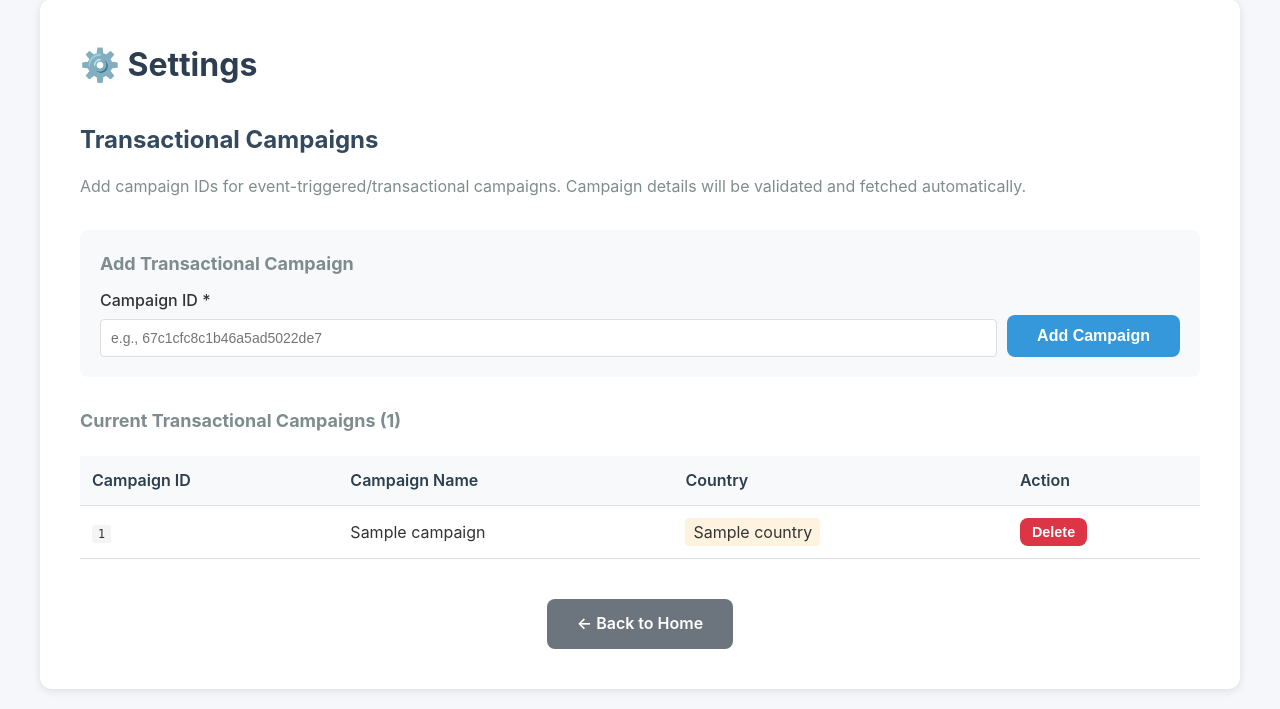
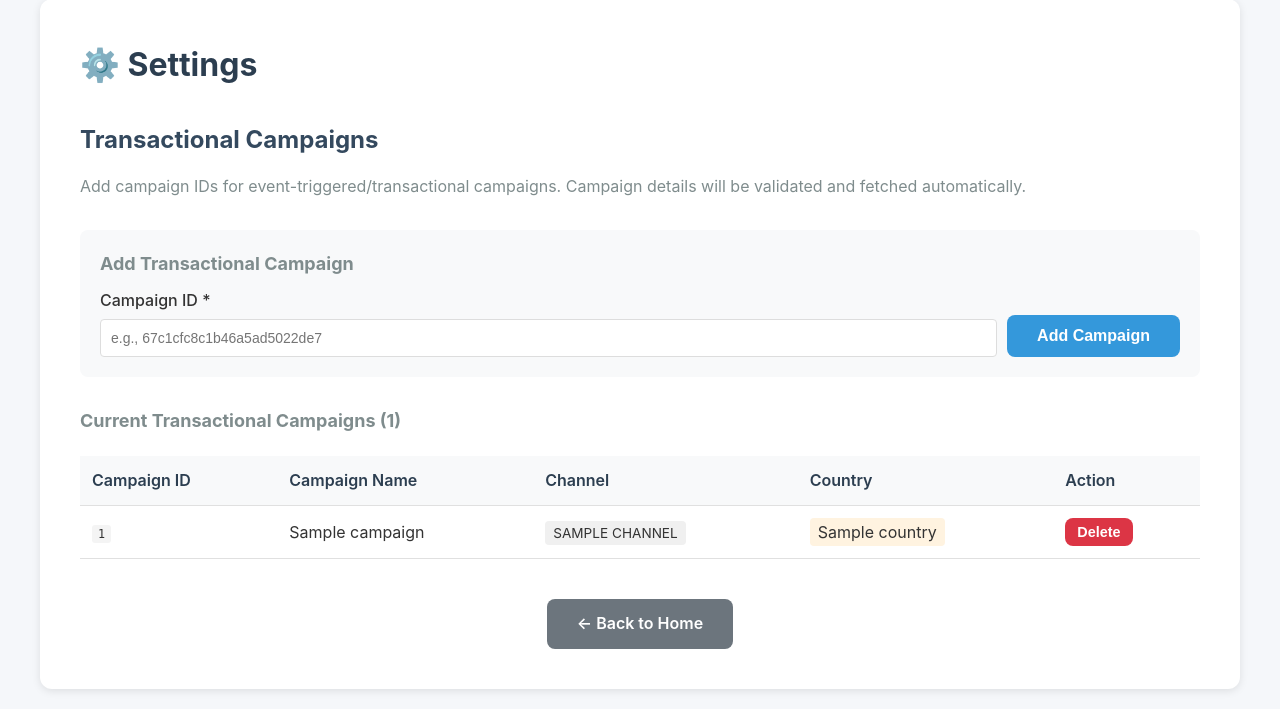
Before and after one commit to AnuragAtAspora/mtu-automation-web, a Flask app: template templates/settings.html in a window 1280 px wide. Shown: the part 109-818 px from the top of the page. Run offline with Flask 3, Linux system fonts and the light colour scheme; the template is opened without the code that fills it: most values are stand-ins (such as "Sample title", 1, 10 or a date in 2020).

Commit message:
Add channel field to transactional campaigns settings

```diff
--- a/app.py
+++ b/app.py
@@ -115,6 +115,7 @@ def add_transactional_campaign():
             return redirect(url_for('settings'))
 
         campaign_name = meta.get('campaign_name', 'Unknown Campaign')
+        channel = meta.get('channel', 'Unknown')
 
         # Infer country from campaign name
         campaign_name_lower = campaign_name.lower()
@@ -129,6 +130,7 @@ def add_transactional_campaign():
         campaigns.append({
             'campaign_id': campaign_id,
             'campaign_name': campaign_name,
+            'channel': channel,
             'country': country
         })
 
--- a/modules/campaign_fetcher.py
+++ b/modules/campaign_fetcher.py
@@ -425,9 +425,9 @@ class CampaignFetcher:
                 # Add metadata from config
                 campaign_info['campaign_name'] = campaign_config['campaign_name']
                 campaign_info['country'] = campaign_config['country']
+                campaign_info['channel'] = campaign_config.get('channel', '')
                 campaign_info['delivery_type'] = 'EVENT_TRIGGERED'
                 campaign_info['category'] = 'transactional'
-                campaign_info['channel'] = ''  # Will be inferred from name or set later
                 campaign_info['status'] = 'LIVE'
                 campaign_info['campaign_start_time'] = ''
 
--- a/templates/settings.html
+++ b/templates/settings.html
@@ -36,6 +36,7 @@
                 <tr>
                     <th>Campaign ID</th>
                     <th>Campaign Name</th>
+                    <th>Channel</th>
                     <th>Country</th>
                     <th>Action</th>
                 </tr>
@@ -45,6 +46,15 @@
                 <tr>
                     <td><code>{{ campaign.campaign_id }}</code></td>
                     <td>{{ campaign.campaign_name or 'N/A' }}</td>
+                    <td>
+                        {% if campaign.channel %}
+                        <span style="padding: 4px 8px; border-radius: 4px; background: #f0f0f0; text-transform: uppercase; font-size: 0.85em;">
+                            {{ campaign.channel }}
+                        </span>
+                        {% else %}
+                        <span style="color: #999;">N/A</span>
+                        {% endif %}
+                    </td>
                     <td>
                         {% if campaign.country %}
                         <span style="padding: 4px 8px; border-radius: 4px; background: {% if campaign.country == 'UK' %}#e3f2fd{% else %}#fff3e0{% endif %};">
```
